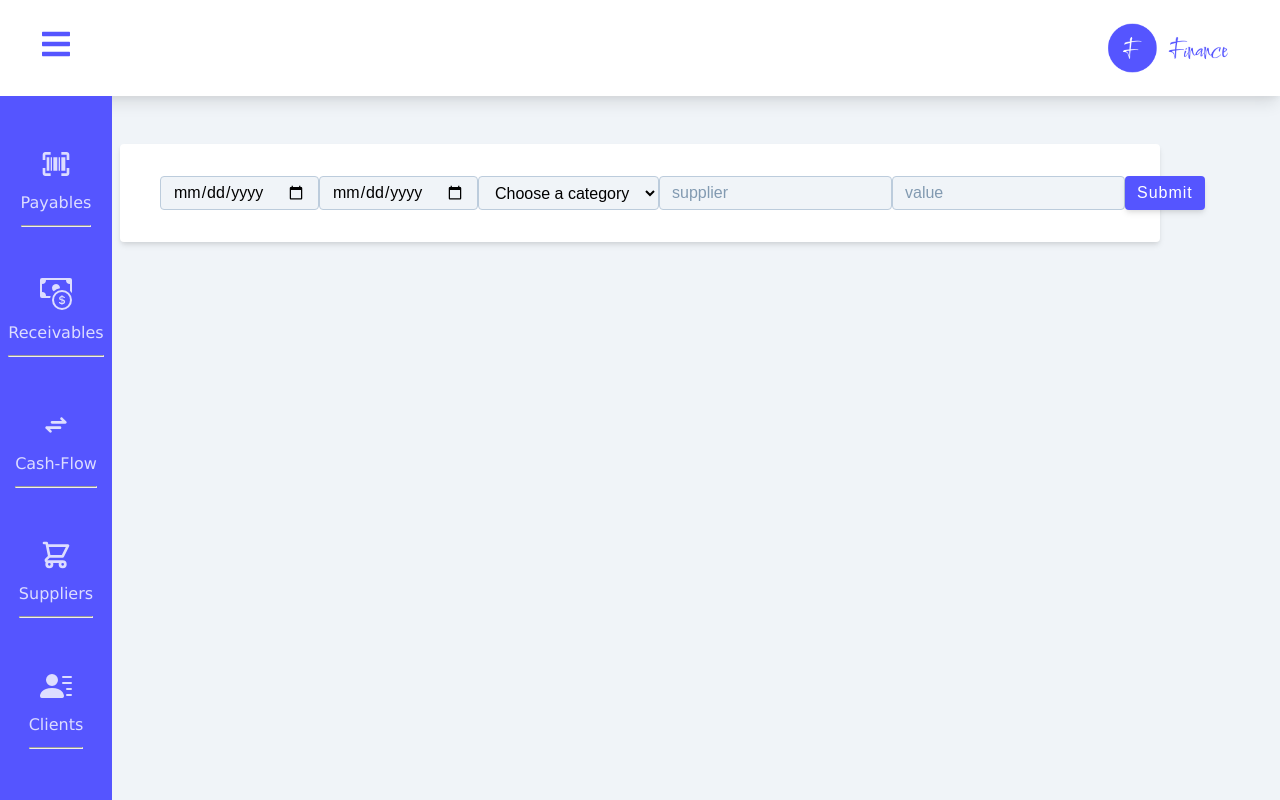
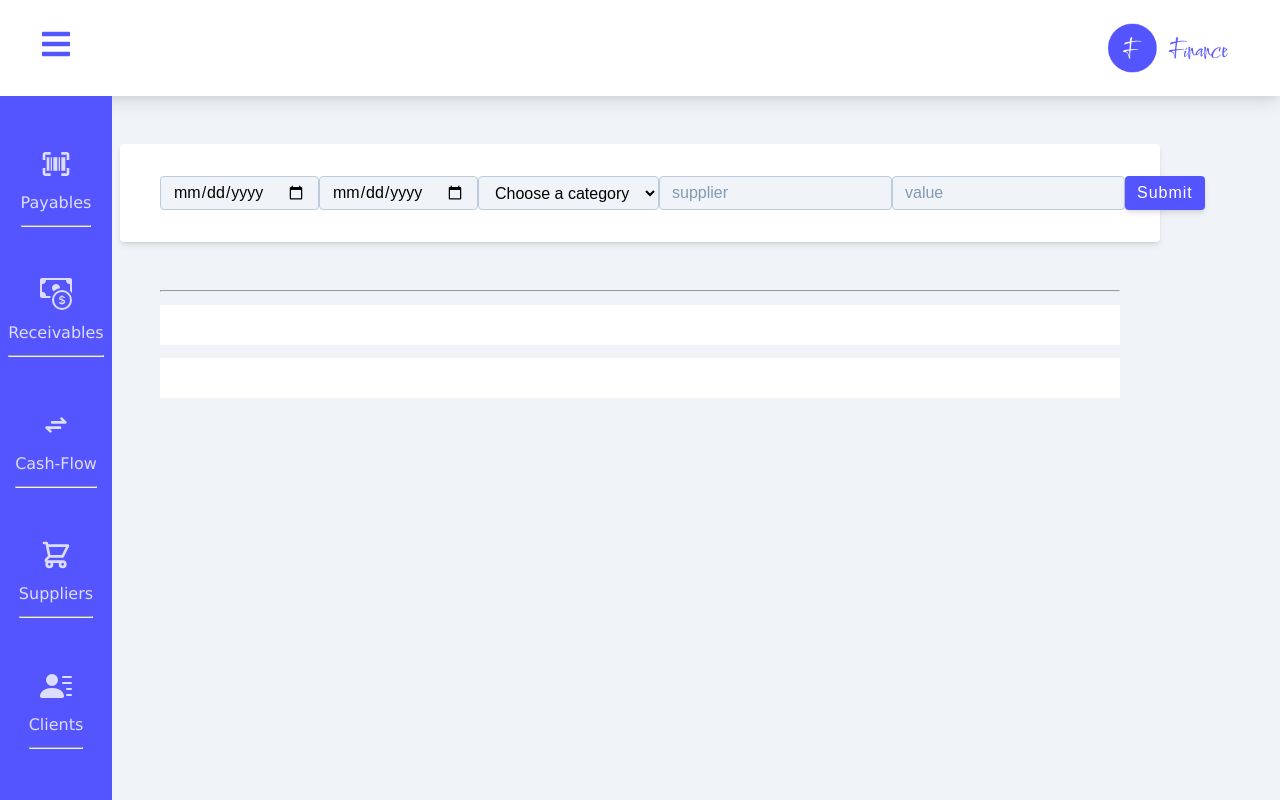
Before and after one commit to sabrinamaral/fin, a React (Create React App) app: page /payables in a window 1280 px wide. Built offline with nearby package versions, Linux system fonts and the light colour scheme.

Commit message:
ItemAccount and ListAccount components

```diff
--- /dev/null
+++ b/src/components/ItemAccount.js
@@ -0,0 +1,14 @@
+import styled from "styled-components";
+
+const ItemAccount = () => {
+  return <Wrapper></Wrapper>;
+};
+
+const Wrapper = styled.div`
+  background-color: var(--white);
+  width: 100%;
+  height: 2.5rem;
+  margin: 0.8rem auto;
+`;
+
+export default ItemAccount;
--- a/src/components/ListAccounts.js
+++ b/src/components/ListAccounts.js
@@ -1,7 +1,19 @@
-import React from "react";
+import styled from "styled-components";
+import { ItemAccount } from "../components";
 
 const ListAccounts = () => {
-  return <div>ListAccounts</div>;
+  return (
+    <Wrapper>
+      <hr />
+      <ItemAccount />
+      <ItemAccount />
+    </Wrapper>
+  );
 };
 
+const Wrapper = styled.div`
+  max-width: 75%;
+  margin: 0 auto;
+`;
+
 export default ListAccounts;
--- a/src/components/index.js
+++ b/src/components/index.js
@@ -2,5 +2,6 @@ import Navbar from "./Navbar";
 import Sidebar from "./Sidebar";
 import InputAccount from "./InputAccount";
 import ListAccounts from "./ListAccounts";
+import ItemAccount from "./ItemAccount";
 
-export { Navbar, Sidebar, InputAccount, ListAccounts };
+export { Navbar, Sidebar, InputAccount, ListAccounts, ItemAccount };
```
